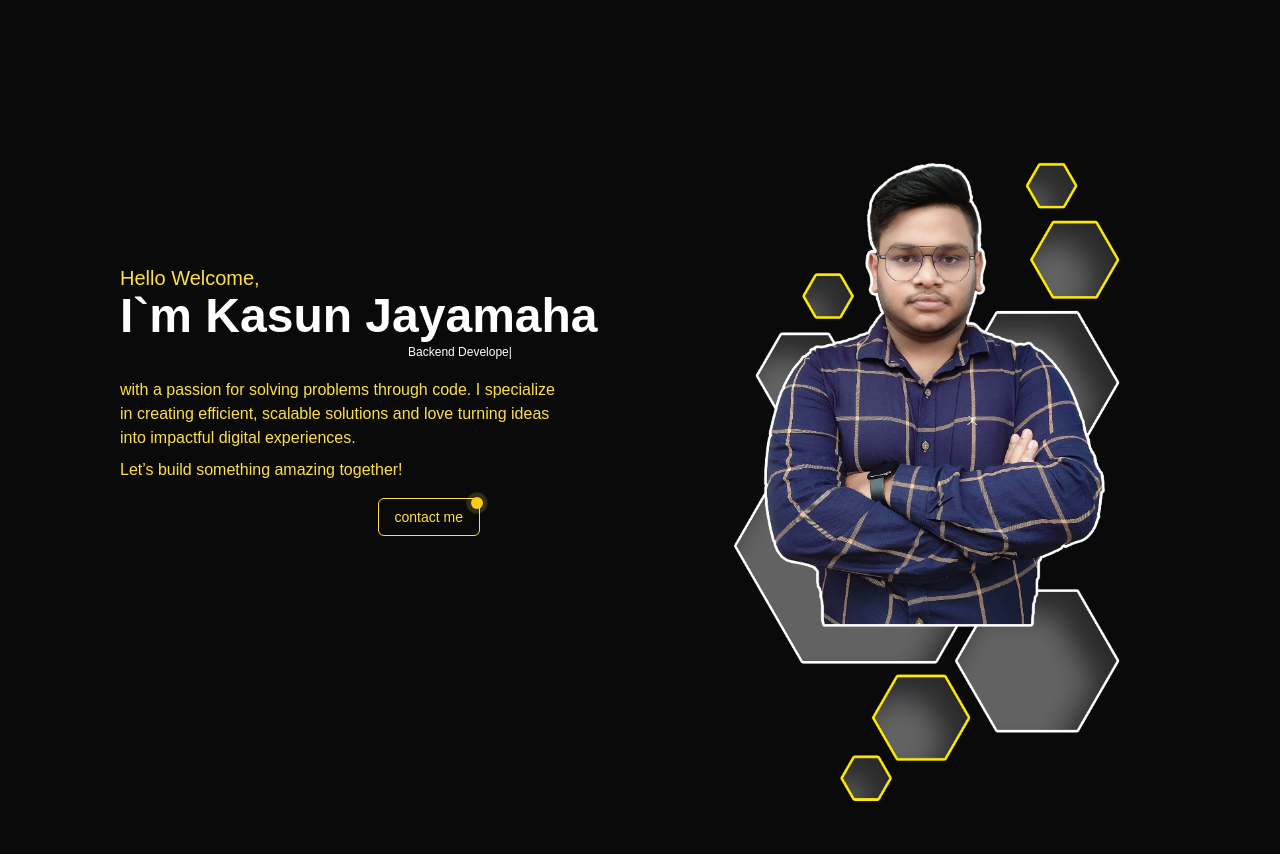
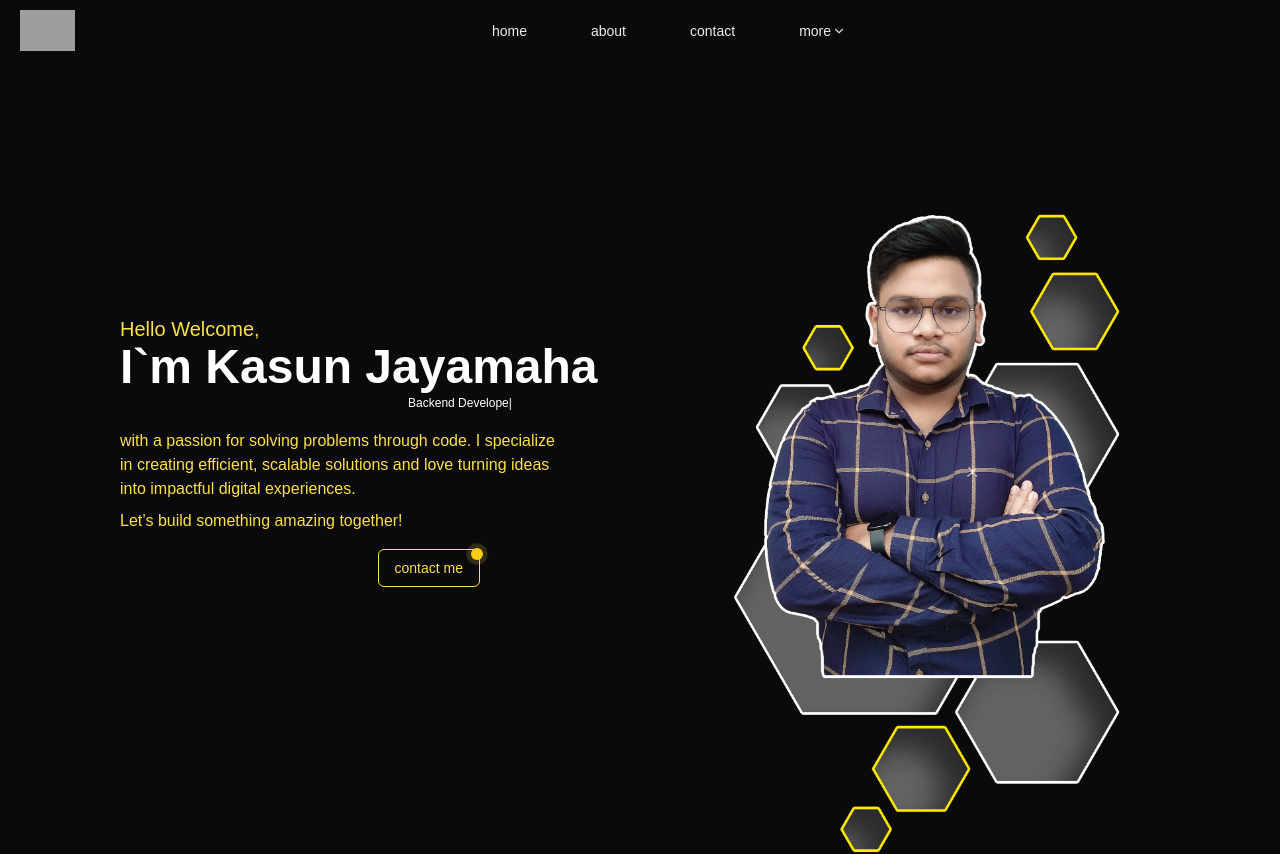
Before and after one commit to kasun-dev/portfolio-web, a Next.js app: page / in a window 1280 px wide. Shown: the top 854 px of the page. Built offline with nearby package versions, Linux system fonts and the light colour scheme; grey boxes are pictures that could not be loaded.

Commit message:
make the NavBar common in layout commit

```diff
--- a/app/layout.tsx
+++ b/app/layout.tsx
@@ -1,6 +1,7 @@
 import type { Metadata } from "next";
 import localFont from "next/font/local";
 import "./globals.css";
+import NavBar from "./Components/NavBar";
 
 const geistSans = localFont({
   src: "./fonts/GeistVF.woff",
@@ -28,6 +29,7 @@ export default function RootLayout({
       <body
         className={`${geistSans.variable} ${geistMono.variable} antialiased`}
       >
+        <NavBar />
         {children}
       </body>
     </html>
```
